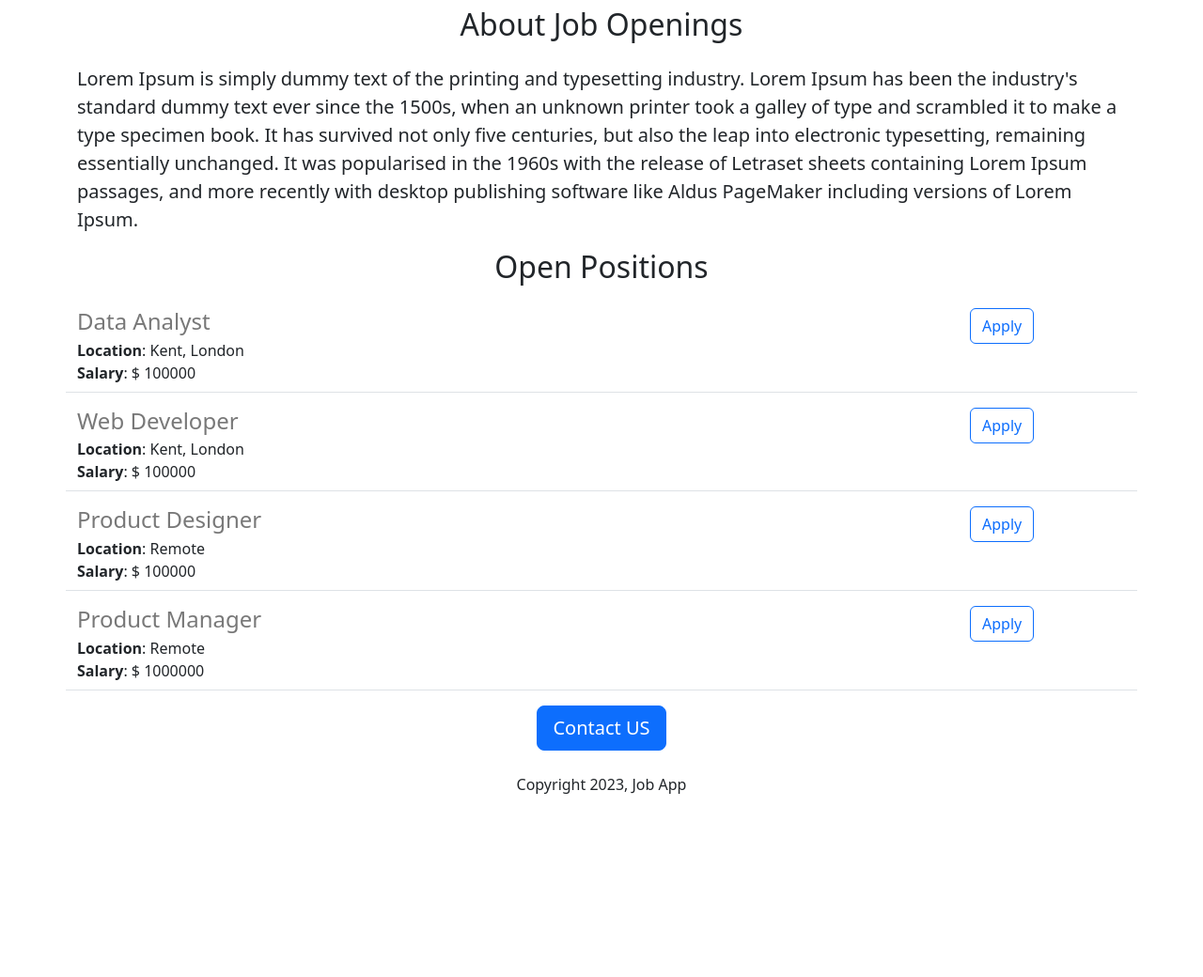
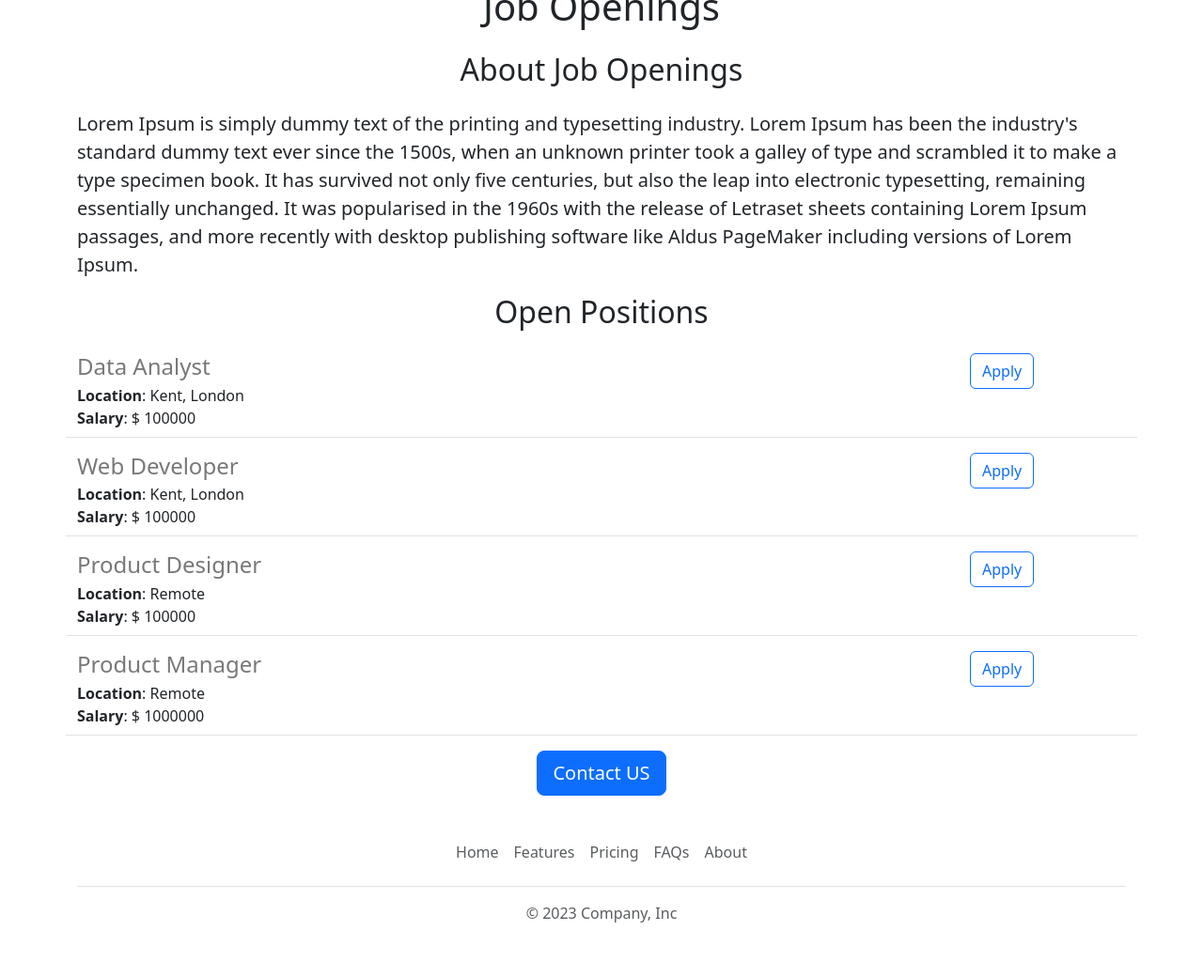
Before and after one commit to ifylala/python-webapp, a Flask app: page / in a window 1280 px wide. Shown: the part 441-1481 px from the top of the page at 94% size. Before the commit the page ends 1286 px from the top, so only its background shows below. Run offline with Flask 3, Linux system fonts and the light colour scheme.

Commit message:
Functionalities and aesthetic improvement

```diff
--- /dev/null
+++ b/templates/footer.html
@@ -0,0 +1,12 @@
+<div class="container">
+  <footer class="py-3 my-4">
+    <ul class="nav justify-content-center border-bottom pb-3 mb-3">
+      <li class="nav-item"><a href="#" class="nav-link px-2 text-body-secondary">Home</a></li>
+      <li class="nav-item"><a href="#" class="nav-link px-2 text-body-secondary">Features</a></li>
+      <li class="nav-item"><a href="#" class="nav-link px-2 text-body-secondary">Pricing</a></li>
+      <li class="nav-item"><a href="#" class="nav-link px-2 text-body-secondary">FAQs</a></li>
+      <li class="nav-item"><a href="#" class="nav-link px-2 text-body-secondary">About</a></li>
+    </ul>
+    <p class="text-center text-body-secondary">&copy; 2023 Company, Inc</p>
+  </footer>
+</div>
--- a/templates/home.html
+++ b/templates/home.html
@@ -14,9 +14,11 @@
     </style>
   </head>
   <body>
+    {% include 'nav.html' %}
+    <img class="img-fluid" id="banner" src="https://python-webapp.ifeanyichukwunw.repl.co/static/bannerimg.jpg" >
     <div class="container">
    <h1 class="text-center mt-2 mb-4">Job Openings</h1>
-    <img class="img-fluid" id="banner" src="https://python-webapp.ifeanyichukwunw.repl.co/static/bannerimg.jpg" >
+    <!-- <img class="img-fluid" id="banner" src="https://python-webapp.ifeanyichukwunw.repl.co/static/bannerimg.jpg" > -->
     <h2 class="text-center mt-2 mb-4">About Job Openings</h2>
     <p class="lead">Lorem Ipsum is simply dummy text of the printing and typesetting industry. Lorem Ipsum has been the industry's standard dummy text ever since the 1500s, when an unknown printer took a galley of type and scrambled it to make a type specimen book. It has survived not only five centuries, but also the leap into electronic typesetting, remaining essentially unchanged. It was popularised in the 1960s with the release of Letraset sheets containing Lorem Ipsum passages, and more recently with desktop publishing software like Aldus PageMaker including versions of Lorem Ipsum.</p>
     <h2 class="text-center mt-2 mb-4">Open Positions</h2>
@@ -27,8 +29,9 @@
     </div>
       <div class="text-center">
     <button class="btn btn-primary btn-lg">Contact US</button>
-        <p class="mt-4">Copyright 2023, Job App</p>
+
       </div>
     </div>
+    {% include 'footer.html' %}
   </body>
 </html>
--- a/templates/joblist.html
+++ b/templates/joblist.html
@@ -11,7 +11,7 @@
       </div>
            {% endif %}
       </div>
-  <div class="col-2">
-           <button type="button" class="btn btn-outline-primary">Apply</button>
+  <div class="col-2 padding-right: 16px">
+           <a href="mailto:inwabuokei8@gmail.com?subject=Application for {{job['title']}}" type="button" class="btn btn-outline-primary">Apply</a>
   </div>
               </div>
--- /dev/null
+++ b/templates/nav.html
@@ -0,0 +1,7 @@
+ <nav class="navbar bg-light">
+   <div class="container-fluid">
+     <a class="navbar-brand" href="#">
+       <img src="/static/bootstrap.svg" alt="" width="30" height="24" class="d-inline-block align-text-top"> Jobs
+     </a>
+   </div>
+ </nav>
```
Also changed, not shown: static/bootstrap.svg (added).
